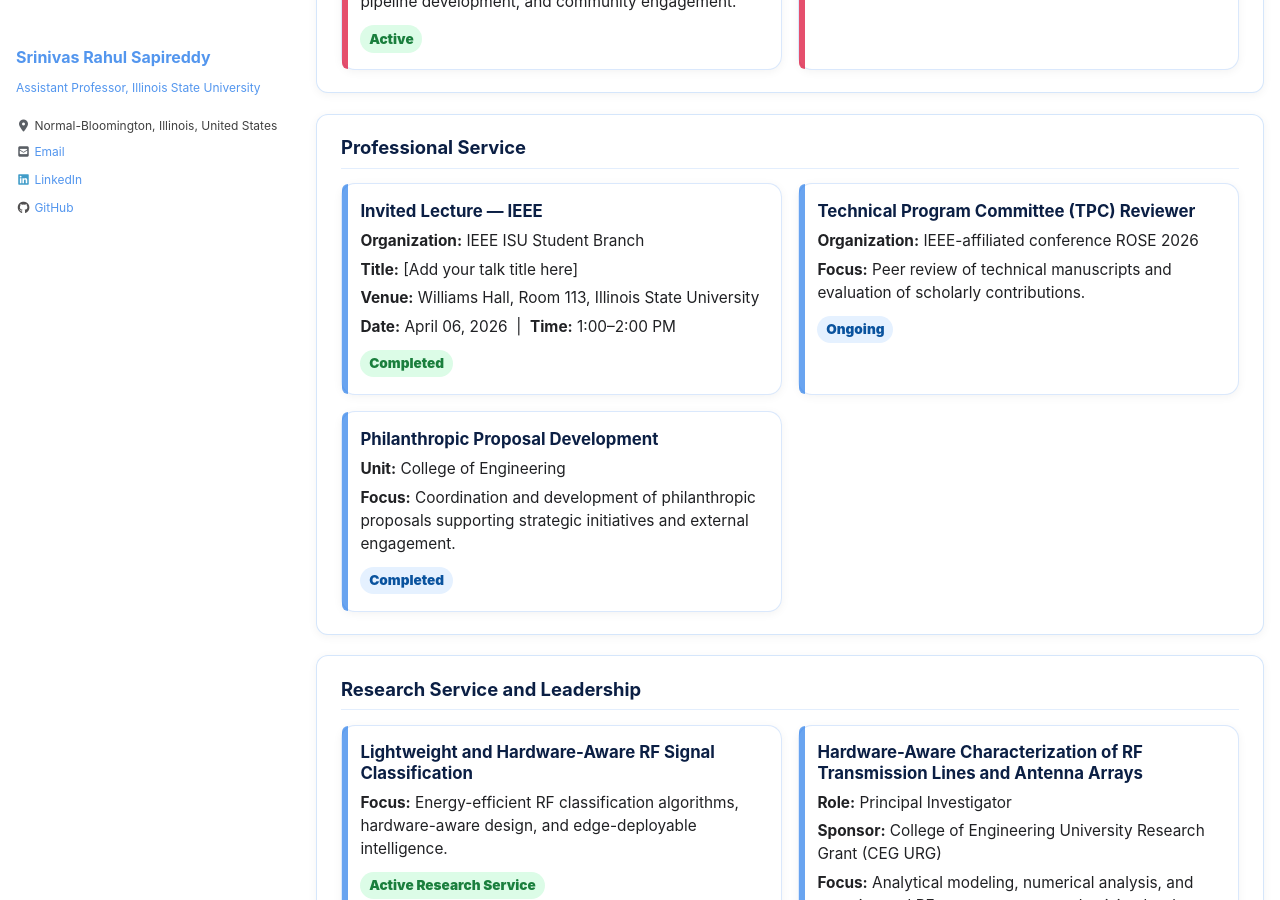
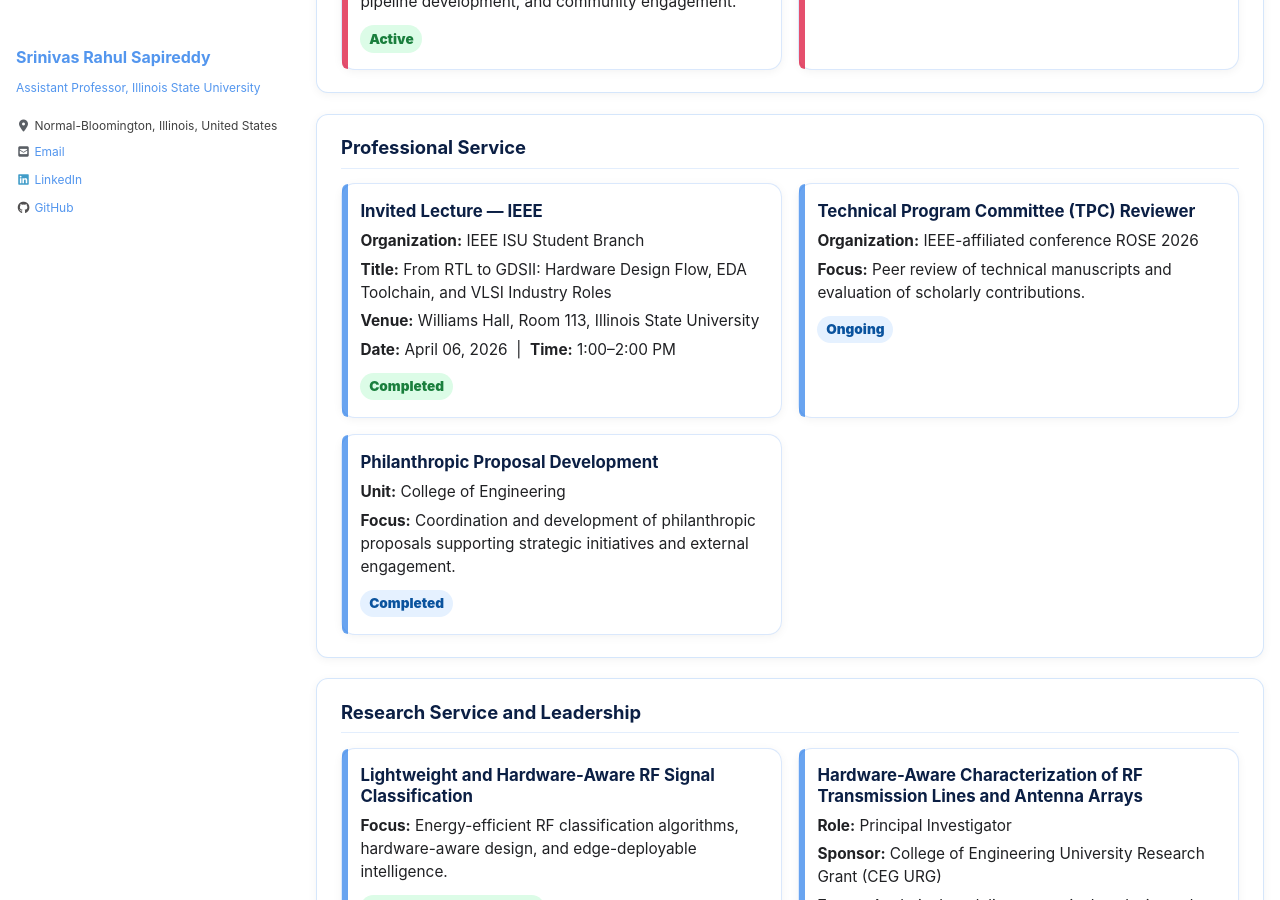
Before and after one commit to srsapireddy/srsapireddy.github.io, a Jekyll site: the page built from _pages/service.md, in a window 1280 px wide and 900 px high, scrolled down 1150 px. Built offline with Jekyll 4.4.1, drawn with Linux system fonts in a browser that asks for light colours; cached includes are drawn as plain includes; nearby versions of some CDN libraries.

Commit message:
Update service.md

```diff
--- a/_pages/service.md
+++ b/_pages/service.md
@@ -264,7 +264,7 @@ author_profile: true
     <div class="service-card">
     <h4>Invited Lecture — IEEE</h4>
       <p class="meta"><strong>Organization:</strong> IEEE ISU Student Branch</p>
-      <p><strong>Title:</strong> [Add your talk title here]</p>
+      <p><strong>Title:</strong> From RTL to GDSII: Hardware Design Flow, EDA Toolchain, and VLSI Industry Roles</p>
       <p><strong>Venue:</strong> Williams Hall, Room 113, Illinois State University</p>
       <p><strong>Date:</strong> April 06, 2026 &nbsp;|&nbsp; <strong>Time:</strong> 1:00–2:00 PM</p>
       <span class="pill active">Completed</span>
```
